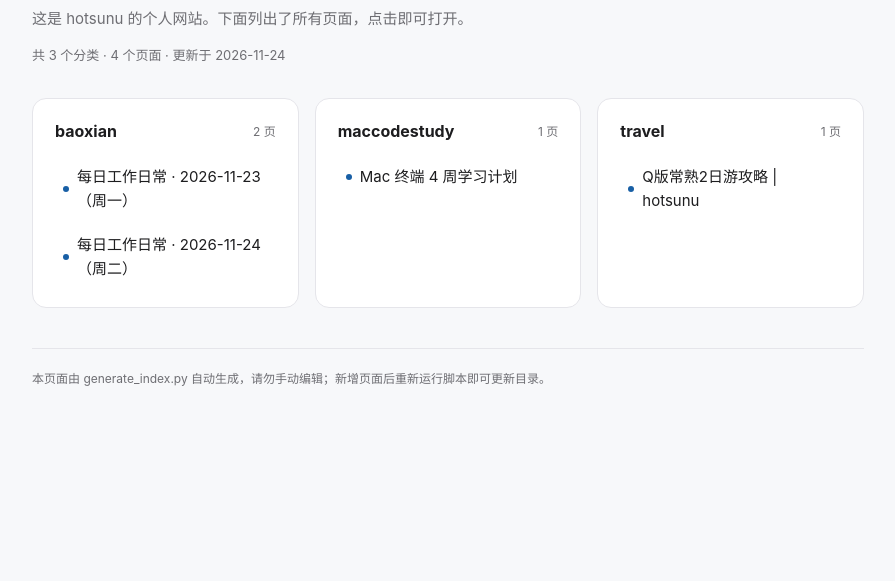
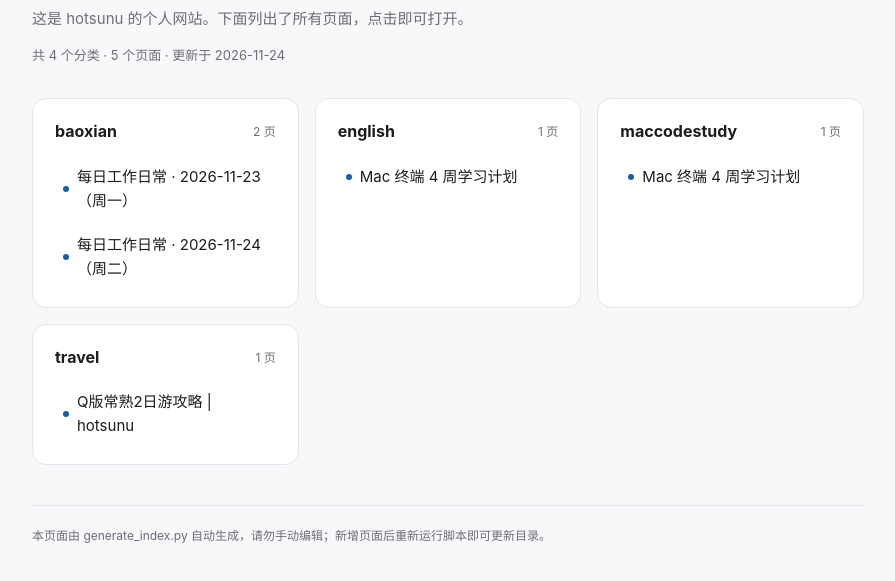
Before and after one commit to hotsunu/site, a plain HTML site: page index.html in a window 1280 px wide. Shown: the part 143-724 px from the top of the page, without its empty margins (192-1087 px from the left). Drawn offline with Linux system fonts and the light colour scheme.

Commit message:
chore: 自动更新主页目录 [skip ci]

```diff
--- a/index.html
+++ b/index.html
@@ -80,7 +80,7 @@
     <span class="eyebrow">站点目录</span>
     <h1>hotsunu 的网站</h1>
     <p class="lead">这是 hotsunu 的个人网站。下面列出了所有页面，点击即可打开。</p>
-    <p class="stats">共 3 个分类 · 4 个页面 · 更新于 2026-11-24</p>
+    <p class="stats">共 4 个分类 · 5 个页面 · 更新于 2026-11-24</p>
   </header>
 
   <div class="grid">
@@ -89,6 +89,12 @@
           <ul>
           <li><a href="baoxian/%E6%AF%8F%E6%97%A5%E5%B7%A5%E4%BD%9C%E5%AE%89%E6%8E%92_2026-11-23.html"><span class="dot"></span>每日工作日常 · 2026-11-23（周一）</a></li>
           <li><a href="baoxian/%E6%AF%8F%E6%97%A5%E5%B7%A5%E4%BD%9C%E5%AE%89%E6%8E%92_2026-11-24.html"><span class="dot"></span>每日工作日常 · 2026-11-24（周二）</a></li>
+          </ul>
+        </section>
+        <section class="card">
+          <h2>english<span class="count">1 页</span></h2>
+          <ul>
+          <li><a href="english/mac-terminal-learning-plan.html"><span class="dot"></span>Mac 终端 4 周学习计划</a></li>
           </ul>
         </section>
         <section class="card">
```
